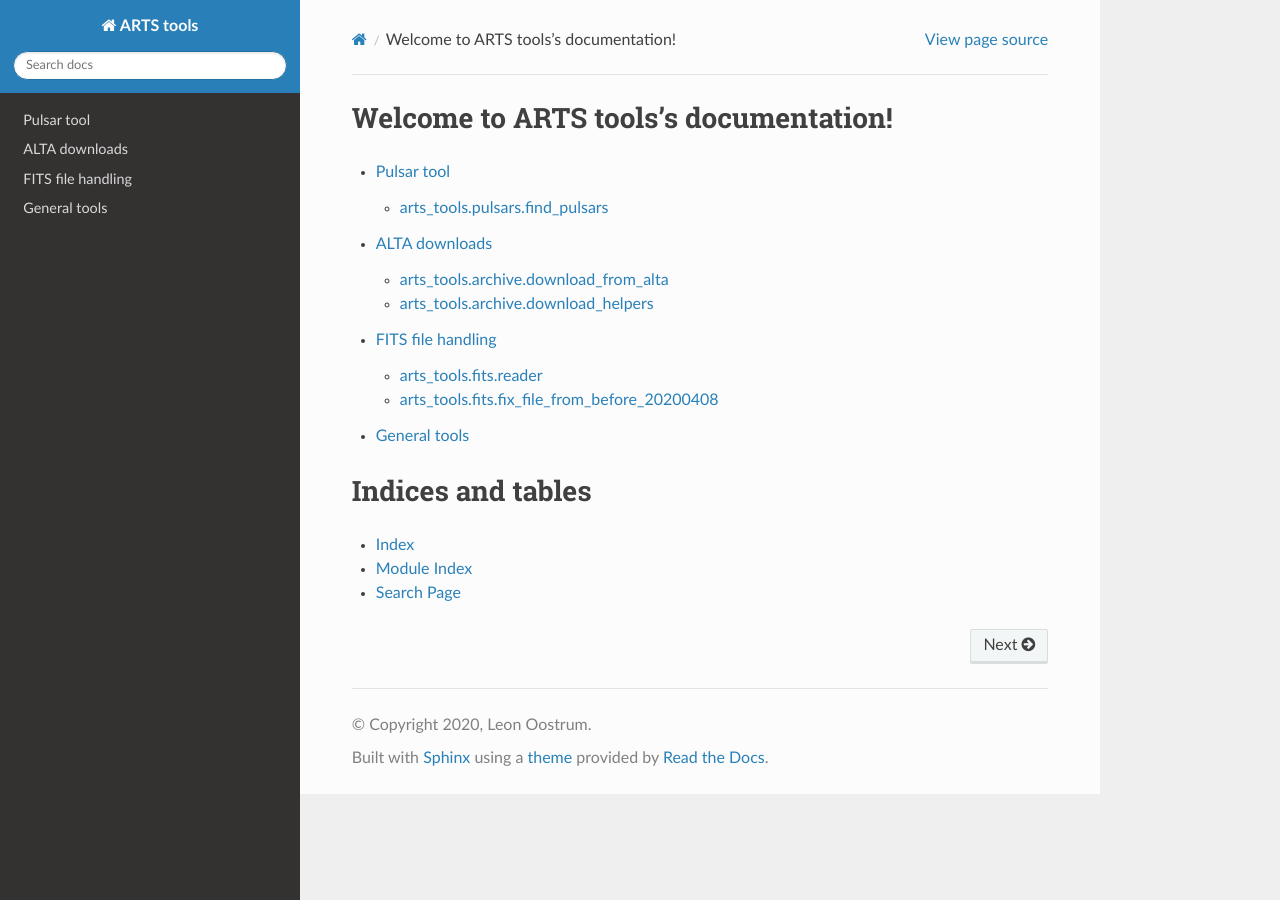
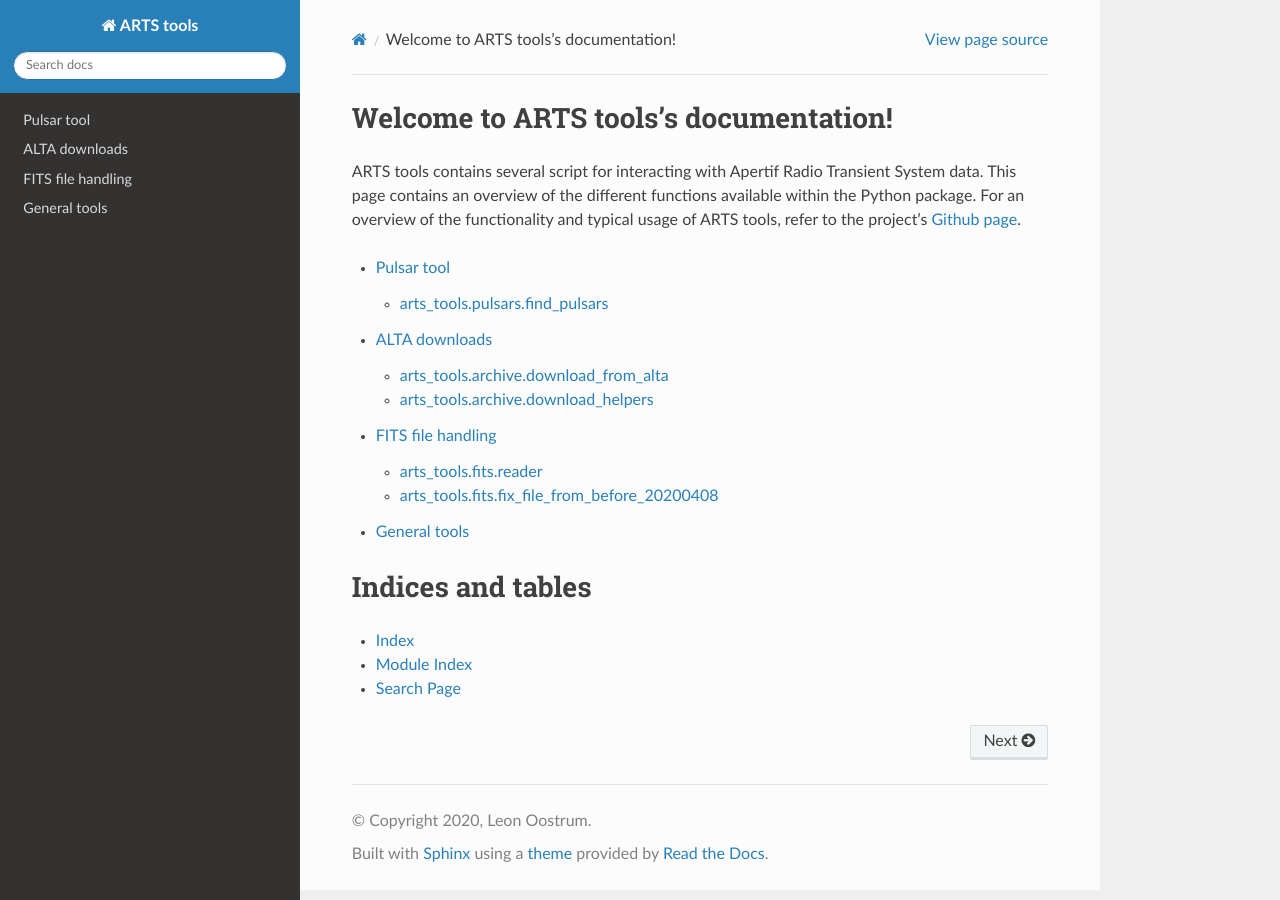
Before and after one commit to loostrum/arts_tools, a Sphinx documentation site: the page built from docs/index.rst, in a window 1280 px wide. Built offline with Sphinx 7.4.7 and the Read the Docs theme 2.0.0, drawn with Linux system fonts in a browser that asks for light colours.

Commit message:
Refer to gh-pages in README; update docs to note that only API reference is hosted on that page

```diff
--- a/docs/_modules/modules.rst
+++ b/docs/_modules/modules.rst
@@ -29,7 +29,6 @@ arts_tools.fits.fix_file_from_before_20200408
 
 .. automodule:: arts_tools.fits.fix_file_from_before_20200408
 
-
 General tools
 =============
 
--- a/docs/index.rst
+++ b/docs/index.rst
@@ -1,5 +1,9 @@
 Welcome to ARTS tools's documentation!
 ======================================
+ARTS tools contains several script for interacting with Apertif Radio Transient System data.
+This page contains an overview of the different functions available within the Python package.
+For an overview of the functionality and typical usage of ARTS tools, refer to the project's
+`Github page <https://github.com/loostrum/arts_tools>`_.
 
 .. toctree::
    :maxdepth: 2
```
Also changed, not shown: README.md (+3 -0 lines).
